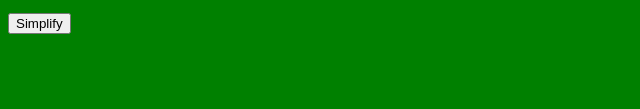
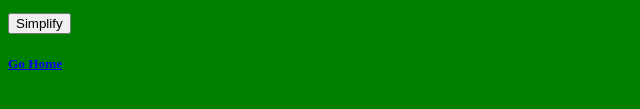
Before and after one commit to TomsLabYT/TomsLabYT.github.io, a plain HTML site: page codeProjects.html in a window 1280 px wide. Shown: the part 483-592 px from the top of the page, 0-640 px from the left. Drawn offline with Linux system fonts and the light colour scheme.

Commit message:
Update codeProjects.html

```diff
--- a/codeProjects.html
+++ b/codeProjects.html
@@ -33,6 +33,8 @@
         <h2>Simplify fractions</h2>
         <p>Simplifies fractions, this is a part of my quadratic solver that I pulled out to be used separately</p>
         <button onclick="simplifyFractions()">Simplify</button>
+
+        <h5><a href="https://tomslabyt.github.io">Go Home</a></h5>
 
 <script>
 
```
